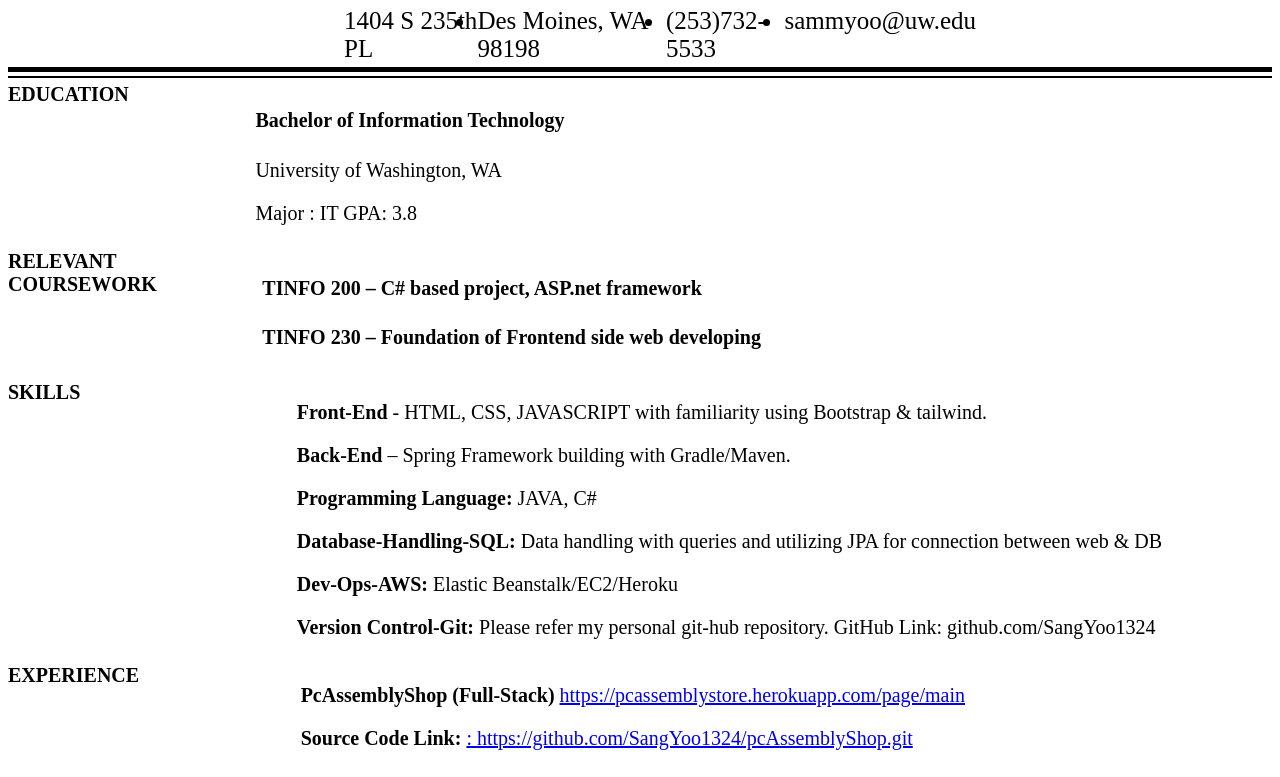
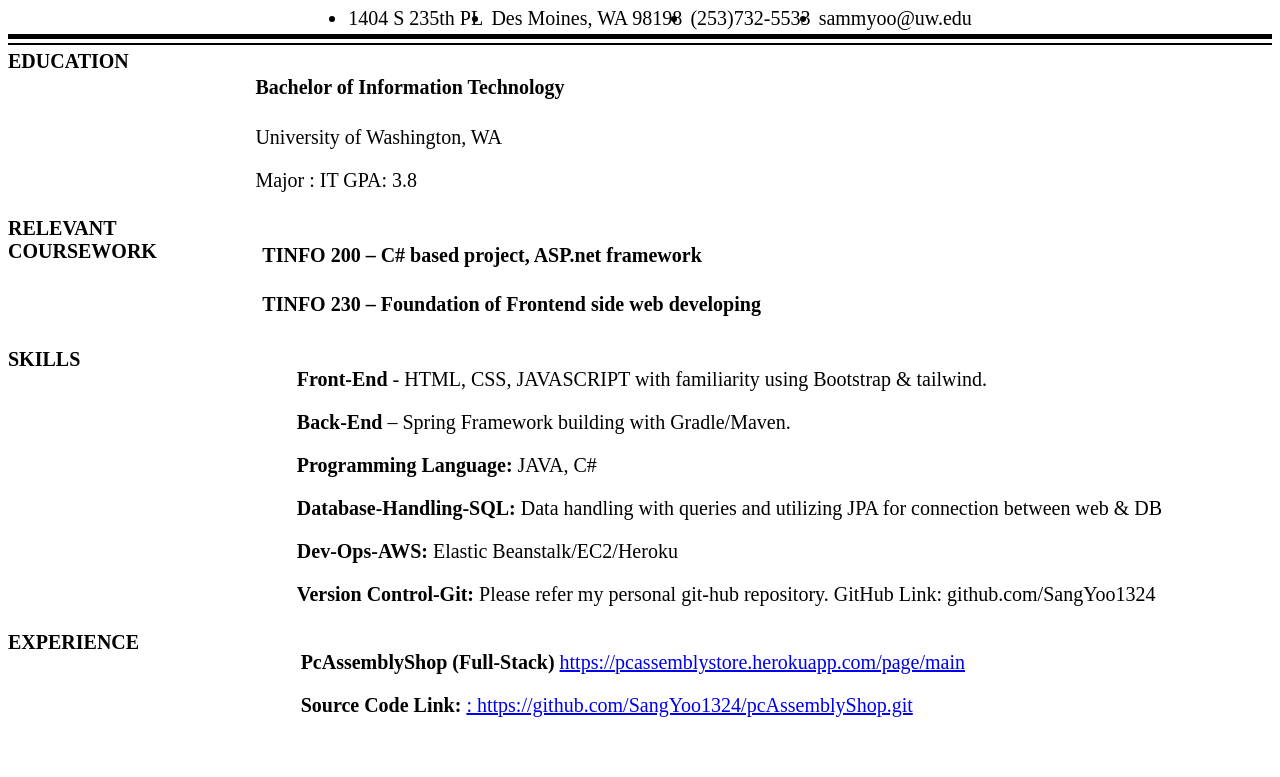
Before and after one commit to SangYoo1324/SYCV, a plain HTML site: page index.html in a window 1280 px wide. Shown: the part 73-850 px from the top of the page. Drawn offline with Linux system fonts and the light colour scheme.

Commit message:
no message

```diff
--- a/style.css
+++ b/style.css
@@ -23,12 +23,12 @@ h1{
     justify-content: space-around;
 }
 
-.infobox>ul>li:first-child{
+/* .infobox>ul>li:first-child{
     list-style: none;
-}
+} */
 
 .infobox>ul>li{
-    font-size: 25px;
+    font-size: 20px;
 }
 
 .education{
```
